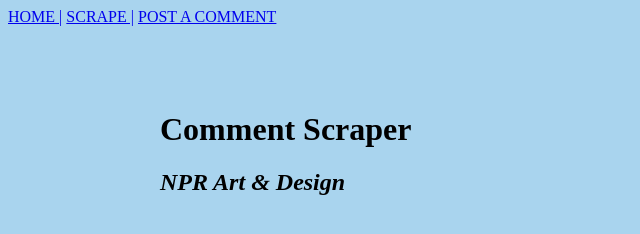
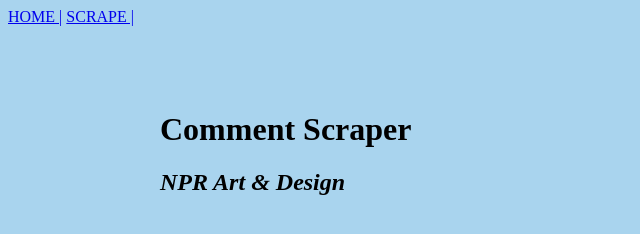
Before and after one commit to shannonking0216/mongo-scraper-npr, a website: page public/index.html in a window 1280 px wide. Shown: the whole page, without its empty margins (0-640 px from the left). Drawn offline with nearby package versions, Linux system fonts and the light colour scheme; no server answers.

Commit message:
deleted post a comment link on navbar

```diff
--- a/public/index.html
+++ b/public/index.html
@@ -40,7 +40,6 @@
       <nav class="top-nav container">
           <a href="/">HOME |</a>
           <a href="/scrape">SCRAPE |</a>
-          <a href="/articles/:id">POST A COMMENT</a>
         </nav>
     <div id="wrapper">
       <h1>Comment Scraper</h1>
```
